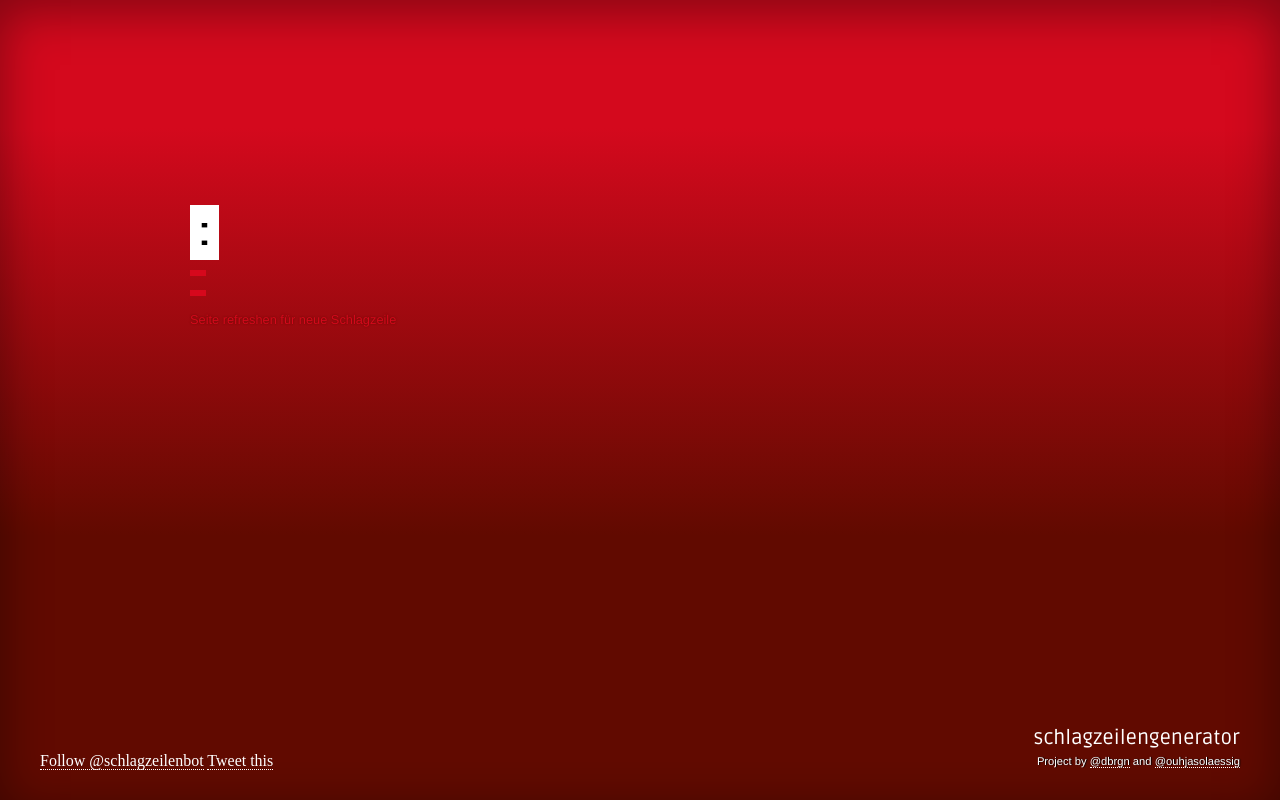
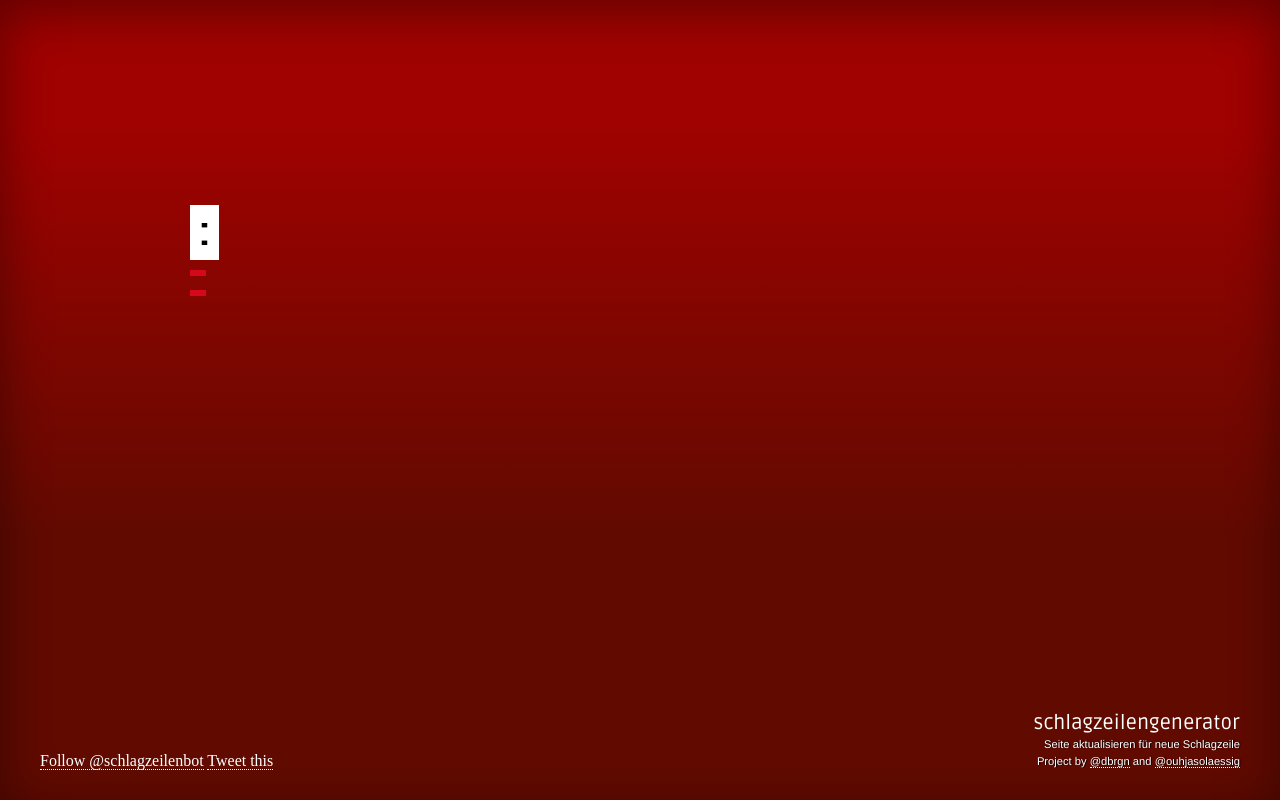
Before and after one commit to dbrgn/schlagzeilengenerator, a Flask app: template templates/headline.html in a window 1280 px wide. Run offline with Flask 2, Linux system fonts and the light colour scheme; the template is opened without the code that fills it, so the values that code supplies are empty; parts of the project's set-up code (start-up, migrations or seed data) failed here and were passed over; some libraries are stand-ins or nearby versions.

Commit message:
Styling update

```diff
--- a/static/style.css
+++ b/static/style.css
@@ -22,18 +22,18 @@ a {
     min-width:900px;
     min-height:600px;
 
-    background-image: linear-gradient(bottom, rgb(97,10,0) 33%, rgb(212,9,29) 84%);
-    background-image: -o-linear-gradient(bottom, rgb(97,10,0) 33%, rgb(212,9,29) 84%);
-    background-image: -moz-linear-gradient(bottom, rgb(97,10,0) 33%, rgb(212,9,29) 84%);
-    background-image: -webkit-linear-gradient(bottom, rgb(97,10,0) 33%, rgb(212,9,29) 84%);
-    background-image: -ms-linear-gradient(bottom, rgb(97,10,0) 33%, rgb(212,9,29) 84%);
+    background-image: linear-gradient(bottom, rgb(97,10,0) 33%, rgb(159,2,0) 84%);
+    background-image: -o-linear-gradient(bottom, rgb(97,10,0) 33%, rgb(159,2,0) 84%);
+    background-image: -moz-linear-gradient(bottom, rgb(97,10,0) 33%, rgb(159,2,0) 84%);
+    background-image: -webkit-linear-gradient(bottom, rgb(97,10,0) 33%, rgb(159,2,0) 84%);
+    background-image: -ms-linear-gradient(bottom, rgb(97,10,0) 33%, rgb(159,2,0) 84%);
 
     background-image: -webkit-gradient(
       linear,
       left bottom,
       left top,
       color-stop(0.33, rgb(97,10,0)),
-      color-stop(0.84, rgb(212,9,29))
+      color-stop(0.84, rgb(159,2,0))
     );
 }
 
@@ -66,14 +66,14 @@ h2 {
 }
 small {
     font: .8em/1.5 Helvetica, Arial, Sans-Serif;
-    text-shadow:0px 0px 2px #610a00;
     display:block;
     margin: 5px 0px;
-    color:#d4091c;
+    color:#D6081C;
+    text-shadow:0px 0px 2px #560A00;
 }
 #logo {
     position: absolute;
-    bottom: 50px;
+    bottom: 65px;
     right:40px;
     font-family: 'Ruda', sans-serif;
     font-weight: 400;
@@ -90,4 +90,5 @@ small {
     bottom: 30px;
     right:40px;
     text-shadow:1px 0px 1px #000;
+    text-align: right;
 }
--- a/templates/headline.html
+++ b/templates/headline.html
@@ -7,7 +7,6 @@
       <h2>{{ intro }}:</h2><br>
       <h1>{{ adjective }} {{ subject }}</h1><br>
       <h1>{{ action }}</h1>
-      <small>Seite refreshen für neue Schlagzeile</small>
     </div>
 
     <div id="social">
@@ -26,6 +25,7 @@
       <p>schlagzeilengenerator</p>
     </div>
     <div id="copy">
+        <p>Seite aktualisieren für neue Schlagzeile</p>
         <p>Project by <a href="https://twitter.com/dbrgn">@dbrgn</a> and <a href="https://twitter.com/ouhjasolaessig">@ouhjasolaessig</a></p>
     </div>
 {% endblock %}
```
